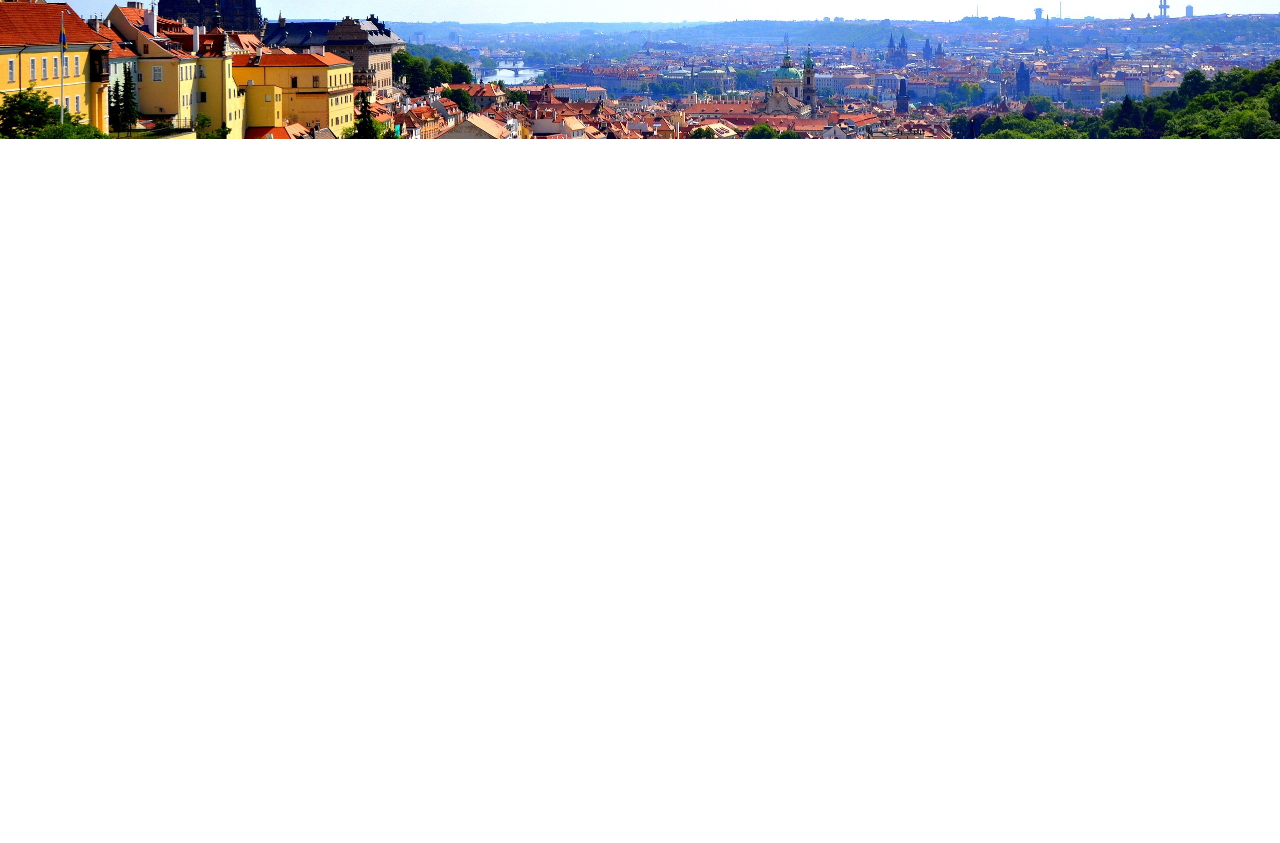
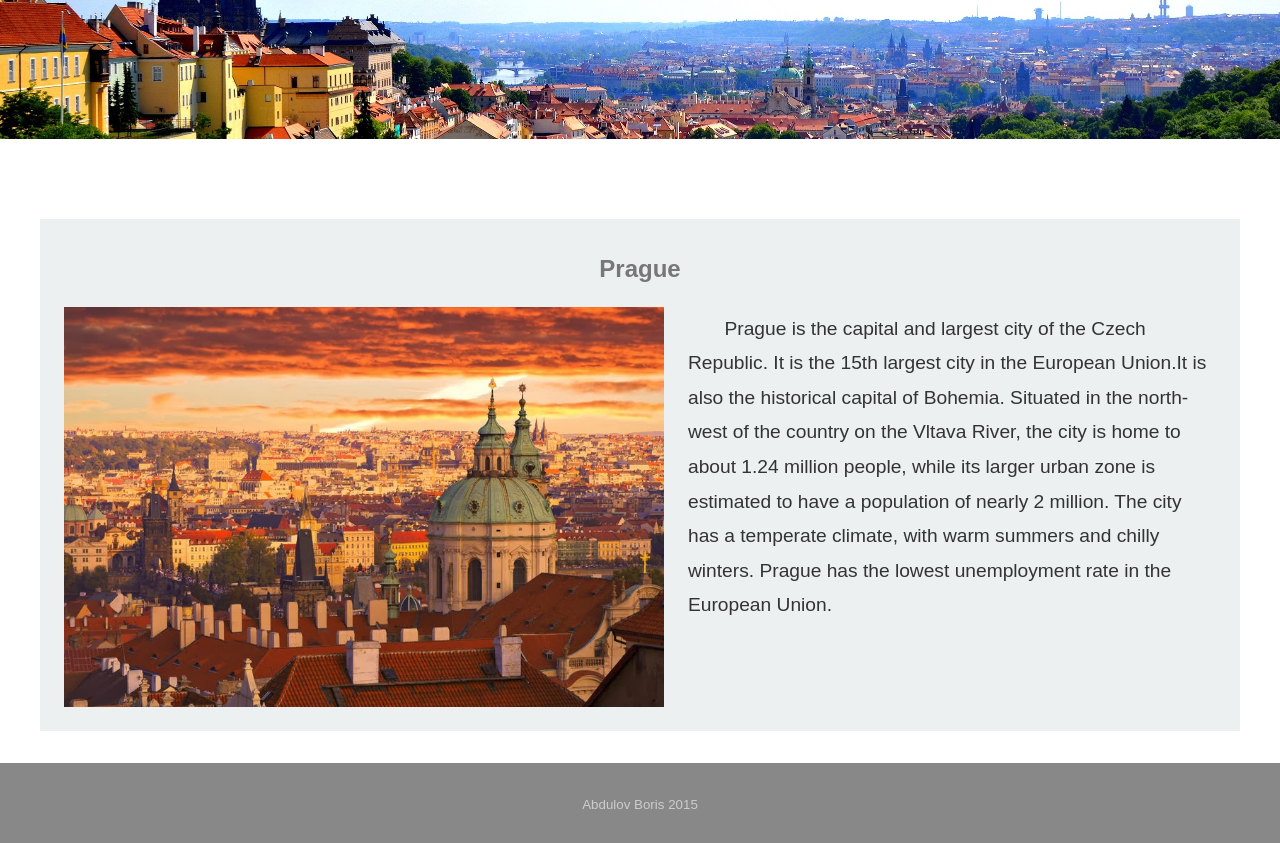
Before and after one commit to AbBoris/Git-Hometask, a plain HTML site: page index.html in a window 1280 px wide. Shown: the part 133-976 px from the top of the page. Before the commit the page ends 800 px from the top, so only its background shows below. Drawn offline with Linux system fonts and the light colour scheme.

Commit message:
added article about prague and footer

```diff
--- a/index.html
+++ b/index.html
@@ -10,5 +10,15 @@
 		<h1>Czech Republic is beautiful place</h1>
 		<p>Discover the secrets of awesome country </p>
 	</header>
+	<section>
+		<article>
+			<h2>Prague</h2>
+			<img src="img/prague.jpg" alt="Prague" width="600" height="400" class="left">
+			<p>Prague is the capital and largest city of the Czech Republic. It is the 15th largest city in the European Union.It is also the historical capital of Bohemia. Situated in the north-west of the country on the Vltava River, the city is home to about 1.24 million people, while its larger urban zone is estimated to have a population of nearly 2 million. The city has a temperate climate, with warm summers and chilly winters. Prague has the lowest unemployment rate in the European Union.</p>
+		</article>
+	</section>
+	<footer>
+	<p><small>Abdulov Boris 2015</small></p>
+	</footer>
 </body>
 </html>
--- a/styles/main.css
+++ b/styles/main.css
@@ -27,3 +27,59 @@ header p {
 	margin-top: 0.5em;
 	text-align: center;
 }
+
+section {
+	width: 1200px;
+	margin: auto;
+}
+
+article {
+	margin-top: 2em;
+	background-color: #ecf0f1;
+}
+
+article h2 {
+	padding-top: 1.5em;
+	text-align: center;
+	color: #777;
+}
+
+article p,
+article img {
+	padding: 1.5em;
+}
+
+article p {
+	font-size: 1.2em;
+	line-height: 1.8em;
+	text-indent: 1.9em;
+	color: #333;
+}
+
+article:after {
+	content: '.';
+	display: block;
+	height: 0;
+	clear: both;
+	visibility: hidden;
+}
+
+.left {
+	float: left;
+}
+
+.right {
+	float: right;
+}
+
+footer {
+	margin-top: 2em;
+	height: 5em;
+	background-color: #888;
+	text-align: center;
+}
+
+footer p{
+	padding-top: 2em;
+	color: #ccc;
+}
```
Also changed, not shown: img/prague.jpg (added).
